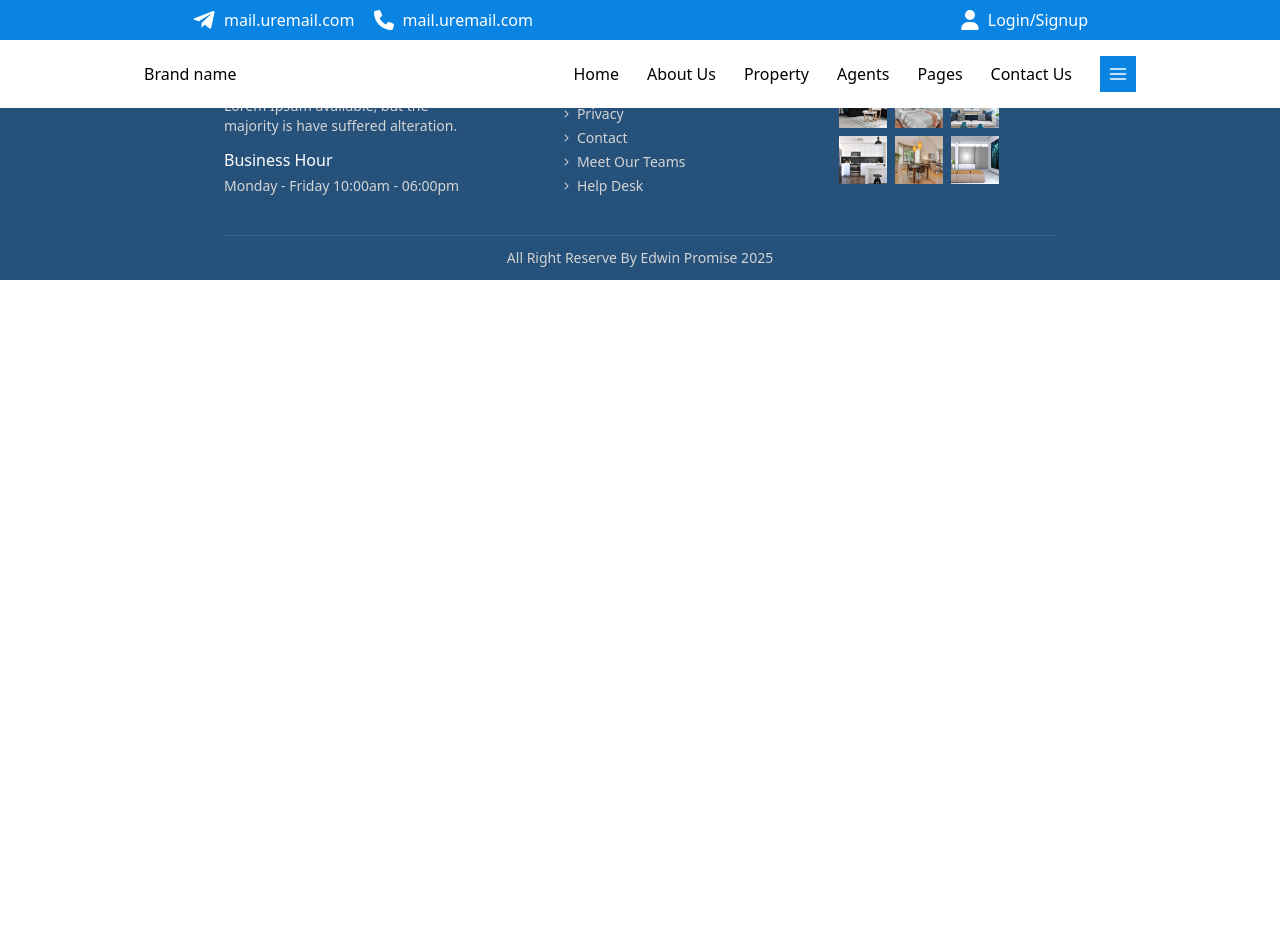
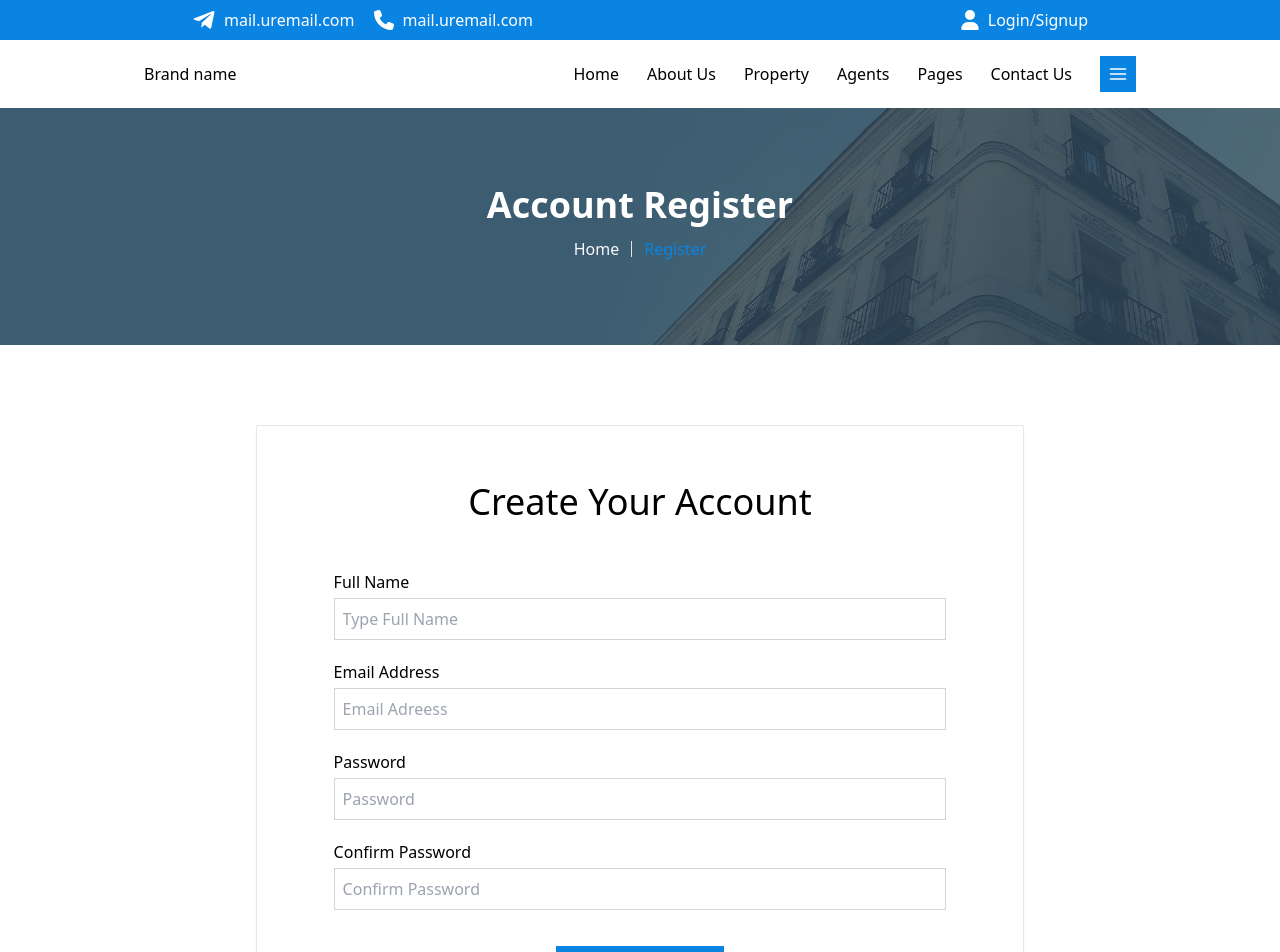
Before and after one commit to Promzy004/real-estate, a React (Vite) app: page /login in a window 1280 px wide. Shown: the top 952 px of the page. Before the commit the page ends 800 px from the top, so only its background shows below. Built offline with nearby package versions, Linux system fonts and the light colour scheme.

Commit message:
sign in adjusted

```diff
--- a/src/pages/login.jsx
+++ b/src/pages/login.jsx
@@ -1,6 +1,34 @@
+import PagesHero from "../compoents/pagesHero";
+
 const Login = () => {
     return (
-        <></>
+        <>
+            <PagesHero title='Account Register' page='Register' />
+            <div className="md:py-20 py-14 lg:w-[60%] md:w-[70%] sm:w-[75%] w-[90%] mx-auto">
+                <form action="" method="post" className="flex flex-col justify-center items-center md:gap-10 gap-7 border rounded-sm shadow-md shadow-blue-50 md:py-14 sm:py-12 py-8">
+                    <h3 className="relative pb-2 lg:text-4xl md:text-3xl text-2xl font-medium">Create Your Account</h3>
+                    <div className="flex flex-col gap-5 sm:w-[80%] w-[90%]">
+                        <label className="flex flex-col gap-1 lg:text-base md:text-sm text-sm font-light">
+                            Full Name
+                            <input type="text" className="hero-input" placeholder="Type Full Name" />
+                        </label>
+                        <label className="flex flex-col gap-1 lg:text-base md:text-sm text-sm font-light">
+                            Email Address
+                            <input type="text" className="hero-input" placeholder="Email Adreess" />
+                        </label>
+                        <label className="flex flex-col gap-1 lg:text-base md:text-sm text-sm font-light">
+                            Password
+                            <input type="password" className="hero-input" placeholder="Password" />
+                        </label>
+                        <label className="flex flex-col gap-1 lg:text-base md:text-sm text-sm font-light">
+                            Confirm Password
+                            <input type="password" className="hero-input" placeholder="Confirm Password" />
+                        </label>
+                        <input type="Submit" value='Register Account' className="bg-primaryColor self-center sm:px-7 sm:py-2 px-4 py-2 flex text-sm text-white mt-4 hover:text-color3 cursor-pointer" />
+                    </div>
+                </form>
+            </div>
+        </>
     );
 }
 
--- a/src/pages/register.jsx
+++ b/src/pages/register.jsx
@@ -1,12 +1,13 @@
+import { Link } from "react-router-dom";
 import PagesHero from "../compoents/pagesHero";
 
 const Register = () => {
     return (
-        <div>
+        <>
             <PagesHero title='Account Register' page='Register' />
             <div className="md:py-20 py-14 lg:w-[60%] md:w-[70%] sm:w-[75%] w-[90%] mx-auto">
-                <form action="" method="post" className="flex flex-col justify-center items-center md:gap-10 gap-7 border rounded-sm shadow-md shadow-blue-50 md:py-14 sm:py-12 py-8">
-                    <h3 className="relative pb-2 lg:text-4xl md:text-3xl text-2xl font-medium">Create Your Account</h3>
+                <form action="" method="post" className="flex flex-col justify-center items-center md:gap-5 gap-3 border rounded-sm shadow-md shadow-blue-50 md:py-14 sm:py-12 py-8">
+                    <h3 className="relative md:pb-7 pb-5 lg:text-4xl md:text-3xl text-2xl font-medium">Create Your Account</h3>
                     <div className="flex flex-col gap-5 sm:w-[80%] w-[90%]">
                         <label className="flex flex-col gap-1 lg:text-base md:text-sm text-sm font-light">
                             Full Name
@@ -26,9 +27,10 @@ const Register = () => {
                         </label>
                         <input type="Submit" value='Register Account' className="bg-primaryColor self-center sm:px-7 sm:py-2 px-4 py-2 flex text-sm text-white mt-4 hover:text-color3 cursor-pointer" />
                     </div>
+                    <p className="md:text-sm text-xs">Have an account? <Link to='/login' className="text-primaryColor hover:underline">Sign in</Link> </p>
                 </form>
             </div>
-        </div>
+        </>
     );
 }
 
```
